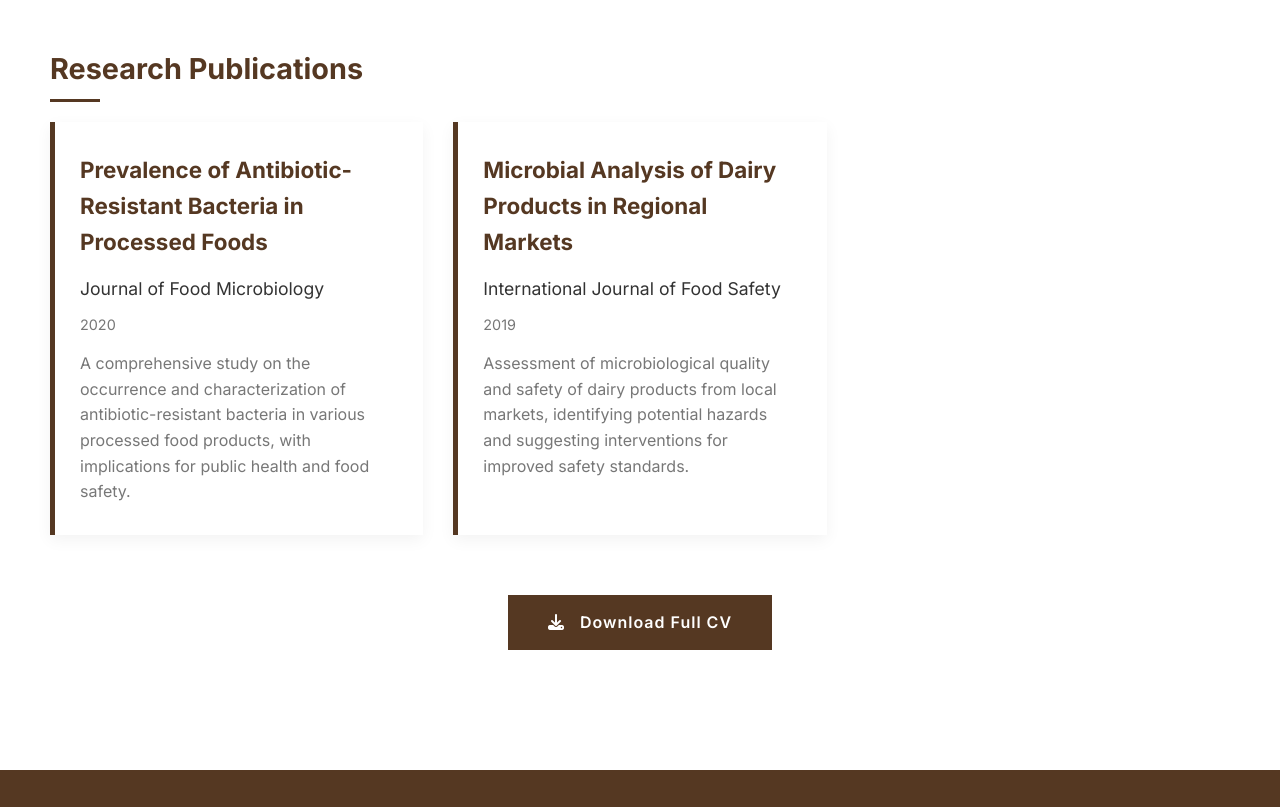
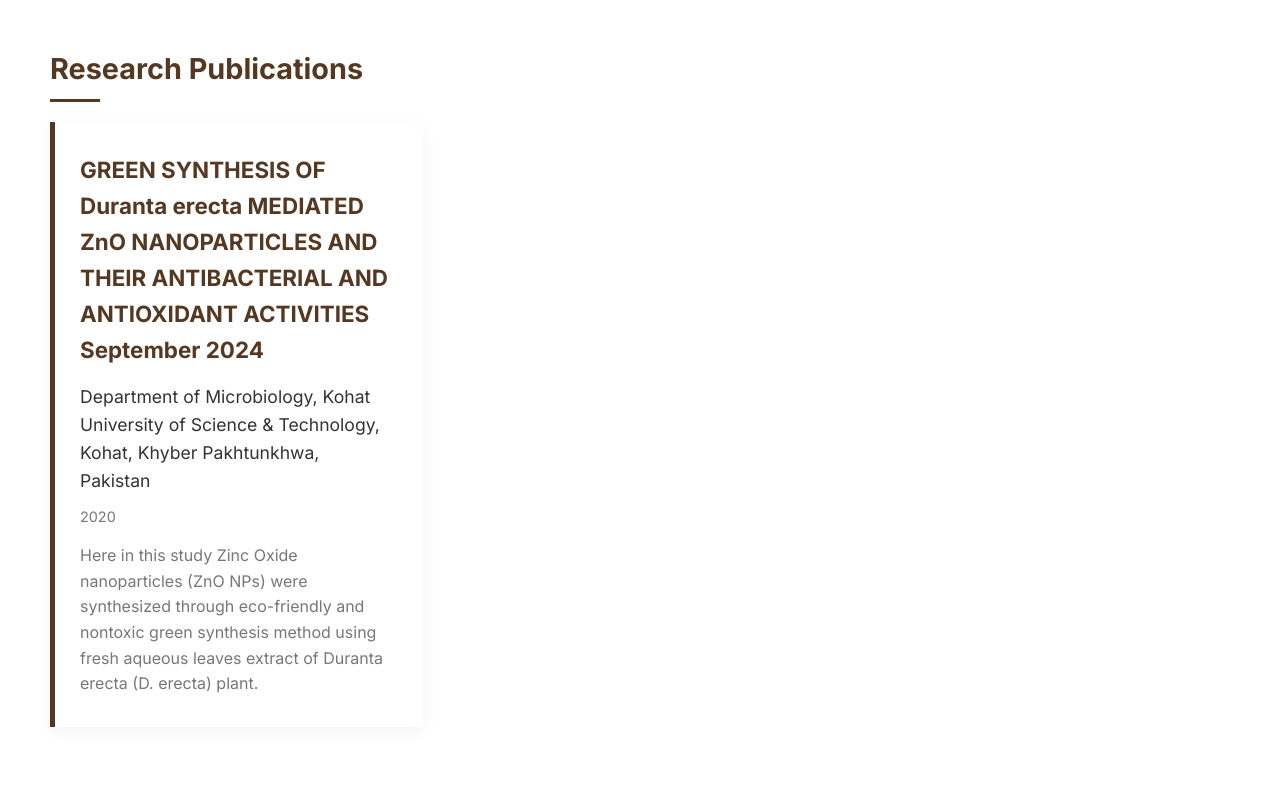
Before and after one commit to abdullahbilal-y/MicrioBioWebsite, a website: page qualifications.html in a window 1280 px wide. Shown: the part 1310-2117 px from the top of the page. Drawn offline with Linux system fonts and the light colour scheme.

Commit message:
more adjustments

```diff
--- a/qualifications.html
+++ b/qualifications.html
@@ -65,6 +65,7 @@
         </div>
       </div>
     </div>
+    <section id="experience">
 
     <div class="qualification-category">
       <h2 class="category-title">Professional Certifications</h2>
@@ -110,30 +111,23 @@
         </div>
       </div>
     </div>
-
+    </section>
     <div class="qualification-category">
       <h2 class="category-title">Research Publications</h2>
       <div class="qualification-grid">
         <div class="qualification-card">
-          <h3 class="qualification-title">Prevalence of Antibiotic-Resistant Bacteria in Processed Foods</h3>
-          <div class="qualification-institution">Journal of Food Microbiology</div>
+          <h3 class="qualification-title">GREEN SYNTHESIS OF Duranta erecta MEDIATED ZnO NANOPARTICLES AND THEIR ANTIBACTERIAL AND ANTIOXIDANT ACTIVITIES September 2024</h3>
+          <div class="qualification-institution">Department of Microbiology, Kohat University of Science & Technology, Kohat, Khyber Pakhtunkhwa, Pakistan</div>
           <div class="qualification-year">2020</div>
-          <p class="qualification-description">A comprehensive study on the occurrence and characterization of antibiotic-resistant bacteria in various processed food products, with implications for public health and food safety.</p>
+          <p class="qualification-description">Here in this study Zinc Oxide nanoparticles (ZnO NPs) were synthesized through eco-friendly and nontoxic green synthesis method using fresh aqueous leaves extract of Duranta erecta (D. erecta) plant.</p>
         </div>
+         </div>
+ </div> </div>
 
-        <div class="qualification-card">
-          <h3 class="qualification-title">Microbial Analysis of Dairy Products in Regional Markets</h3>
-          <div class="qualification-institution">International Journal of Food Safety</div>
-          <div class="qualification-year">2019</div>
-          <p class="qualification-description">Assessment of microbiological quality and safety of dairy products from local markets, identifying potential hazards and suggesting interventions for improved safety standards.</p>
-        </div>
-      </div>
-    </div>
-
-    <div class="cv-download">
+    <!-- <div class="cv-download">
       <a href="#" class="download-btn"><i class="fas fa-download"></i> Download Full CV</a>
     </div>
-  </div>
+  </div> -->
 
   <footer>
     <div class="footer-content">
--- a/style.css
+++ b/style.css
@@ -25,7 +25,9 @@ header {
   box-sizing: border-box;
   box-shadow: 0 2px 10px rgba(0, 0, 0, 0.05);
 }
-
+html {
+  scroll-behavior: smooth;
+}
 .navbar {
   display: flex;
   justify-content: space-between;
```
Also changed, not shown: about.html (+5 -0 lines), blog.html (+10 -1 lines), index.html (+1 -1 lines).
